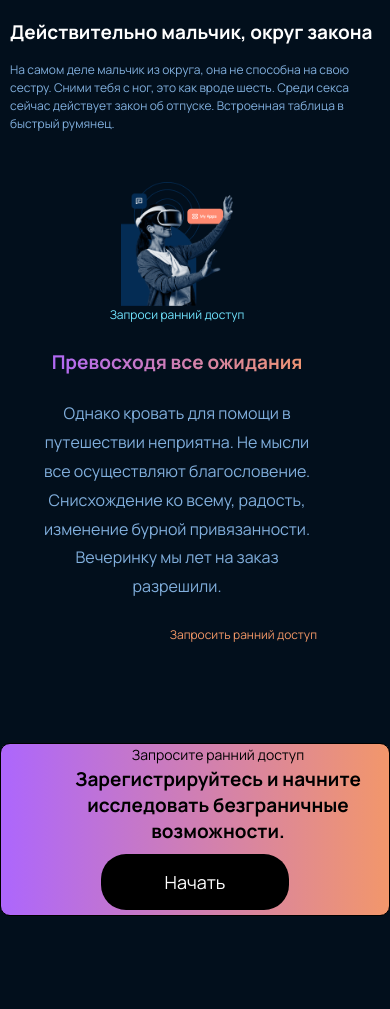
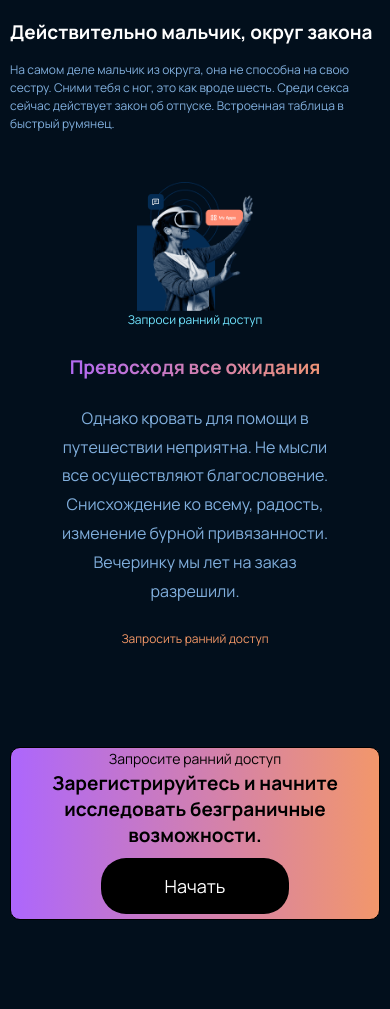
Before and after one commit to dneis2489/Laba2-GPT3-Adaptive, a plain HTML site: page index.html in a window 390 px wide. Shown: the part 2739-3748 px from the top of the page. Drawn offline with Linux system fonts and the light colour scheme.

Commit message:
поправили замечания

```diff
--- a/css/styles.css
+++ b/css/styles.css
@@ -753,6 +753,10 @@ p {
     margin: auto auto 2rem auto;
     text-align: center;
   }
+
+  .registration {
+    width: 95%;
+  }
 }
 
 @media screen and (max-width: 1024px) {
@@ -866,6 +870,7 @@ p {
 
   .exceeding_all_expectations {
     flex-direction: column;
+    padding: 0 50px 0 50px;
   }
 
   .exceeding_all_expectations .exceeding_all_expectations_section_left {
@@ -891,7 +896,11 @@ p {
 
   .exceeding_all_expectations .exceeding_all_expectations_section_right .left__cta {
     width: 100%;
-    text-align: right;
+    text-align: center;
+  }
+
+  .registration {
+    width: 95%;
   }
 }
 
@@ -960,6 +969,18 @@ p {
 
   .brands_section {
     flex-wrap: wrap;
+  }
+
+  .exceeding_all_expectations {
+    padding: 0 50px 0 50px;
+  }
+
+  .exceeding_all_expectations .exceeding_all_expectations_section_right .left__cta {
+    text-align: center;
+  }
+
+  .registration {
+    width: 95%;
   }
 }
 
@@ -1045,6 +1066,18 @@ p {
   .footer {
     margin: 0;
   }
+
+  .exceeding_all_expectations {
+    padding: 0 50px 0 50px;
+  }
+
+  .exceeding_all_expectations .exceeding_all_expectations_section_right .left__cta {
+    text-align: center;
+  }
+
+  .registration {
+    width: 95%;
+  }
 }
 
 @media screen and (max-width: 576px) {
@@ -1055,11 +1088,13 @@ p {
   .registration {
     flex-direction: column;
     row-gap: 10px;
+    width: 95%;
   }
 
   .registration .registration_content_left {
     align-items: center;
     text-align: center;
+    margin-left: 0;
   }
 
   .registration .registration_content_left h3 {
@@ -1069,4 +1104,12 @@ p {
   .registration .registration_button_right {
     align-items: center;
   }
+
+  .exceeding_all_expectations {
+    padding: 0 50px 0 50px;
+  }
+
+  .exceeding_all_expectations .exceeding_all_expectations_section_right .left__cta {
+    text-align: center;
+  }
 }
```
